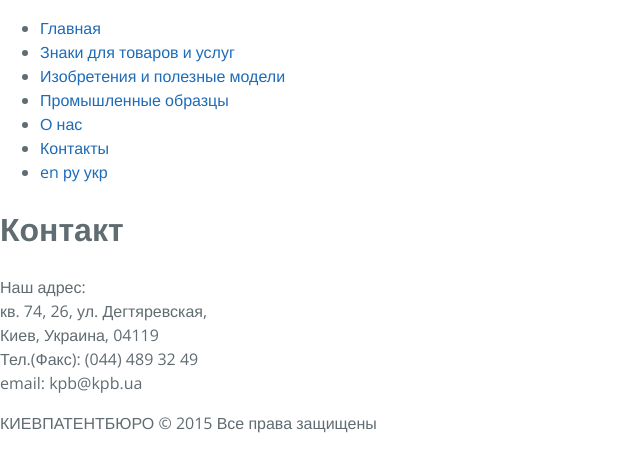
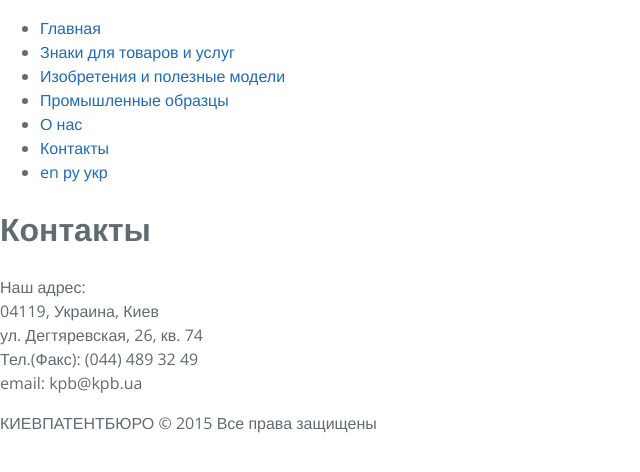
Before and after one commit to Mindshine/patent, a Jekyll site: the page built from _posts/ru/pages/2000-01-01-contact.html, in a window 1280 px wide. Shown: the top 472 px of the page, without its empty margins (0-640 px from the left). Built offline with Jekyll 4.4.1, drawn with Linux system fonts in a browser that asks for light colours; Markdown is read by kramdown in place of the engine named in the settings.

Commit message:
Update 2000-01-01-contact.html

```diff
--- a/_posts/ru/pages/2000-01-01-contact.html
+++ b/_posts/ru/pages/2000-01-01-contact.html
@@ -5,10 +5,10 @@
 categories:
 - ru
 ---
-<h1>Контакт</h1>
+<h1>Контакты</h1>
 <p>Наш адрес:</br>
-кв. 74, 26, ул. Дегтяревская,</br>
-Киев, Украина, 04119</br>
+04119, Украина, Киев</br>
+ул. Дегтяревская, 26, кв. 74</br>
 Тел.(Факс): (044) 489 32 49</br>
 email: kpb@kpb.ua
 </p>
```
